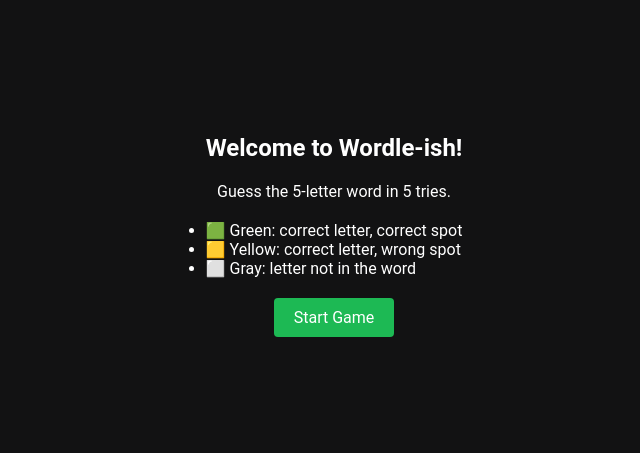
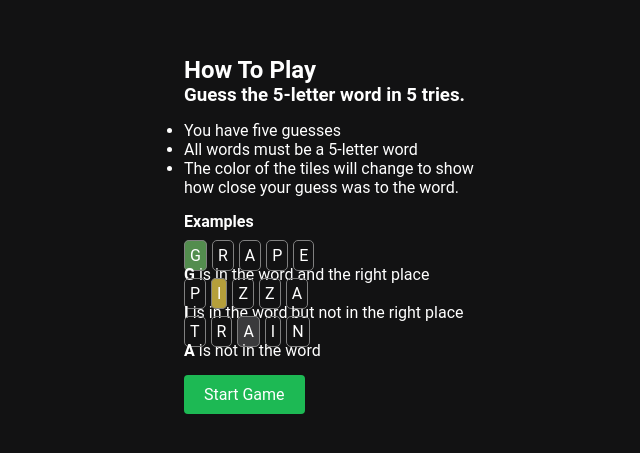
Before and after one commit to PederZzen/wordle, a React (Vite) app: page / in a window 1280 px wide. Shown: the part 165-618 px from the top of the page, without its empty margins (306-946 px from the left). Built offline with nearby package versions, Linux system fonts and the light colour scheme.

Commit message:
styling to intro

```diff
--- a/src/components/GameIntro/index.jsx
+++ b/src/components/GameIntro/index.jsx
@@ -4,14 +4,45 @@ import { GameIntroContainer } from './style'
 function GameIntro({ setShowModal}) {
   return (
     <GameIntroContainer>
-      <h2>Welcome to Wordle-ish!</h2>
-      <p>Guess the 5-letter word in 5 tries.</p>
+      <div>
+        <h2>How To Play</h2>
+        <h3>Guess the 5-letter word in 5 tries.</h3>
+      </div>
       <ul>
-        <li>🟩 Green: correct letter, correct spot</li>
-        <li>🟨 Yellow: correct letter, wrong spot</li>
-        <li>⬜ Gray: letter not in the word</li>
+        <li>You have five guesses</li>
+        <li>All words must be a 5-letter word</li>
+        <li>The color of the tiles will change to show how close your guess was to the word.</li>
       </ul>
-      <button className='button' onClick={() => setShowModal(false)}>Start Game</button>
+      <h4>Examples</h4>
+      <div>
+        <div className='container'>
+          <span className='green'>G</span>
+          <span>R</span>
+          <span>A</span>
+          <span>P</span>
+          <span>E</span>
+        </div>
+        <p><b>G</b> is in the word and the right place</p>
+        <div className='container'>
+          <span>P</span>
+          <span className='yellow'>I</span>
+          <span>Z</span>
+          <span>Z</span>
+          <span>A</span>
+        </div>
+        <p><b>I</b> is in the word but not in the right place</p>
+        <div className='container'>
+          <span>T</span>
+          <span>R</span>
+          <span className='gray'>A</span>
+          <span>I</span>
+          <span>N</span>
+        </div>
+        <p><b>A</b> is not in the word</p>
+      </div>
+      <div>
+        <button className='button' onClick={() => setShowModal(false)}>Start Game</button>
+      </div>
   </GameIntroContainer>
   )
 }
--- a/src/components/GameIntro/style.js
+++ b/src/components/GameIntro/style.js
@@ -3,8 +3,25 @@ import styled from "styled-components";
 export const GameIntroContainer = styled.div`
     display: flex;
     flex-direction: column;
-    justify-content: center;
-    align-items: center;
-    width: 400px;
-    gap: 20px;
+    gap: 15px;
+    max-width: 300px;
+
+    .container span {
+        padding: 5px;
+        border: 1px solid gray;
+        border-radius: 5px;
+        margin-right: 5px;
+    }
+
+    .green {
+        background-color: #538d4e;
+    }
+
+    .yellow {
+        background-color: #b59f3b;
+    }
+
+    .gray {
+        background-color: #3a3a3c;
+    }
 `
```
